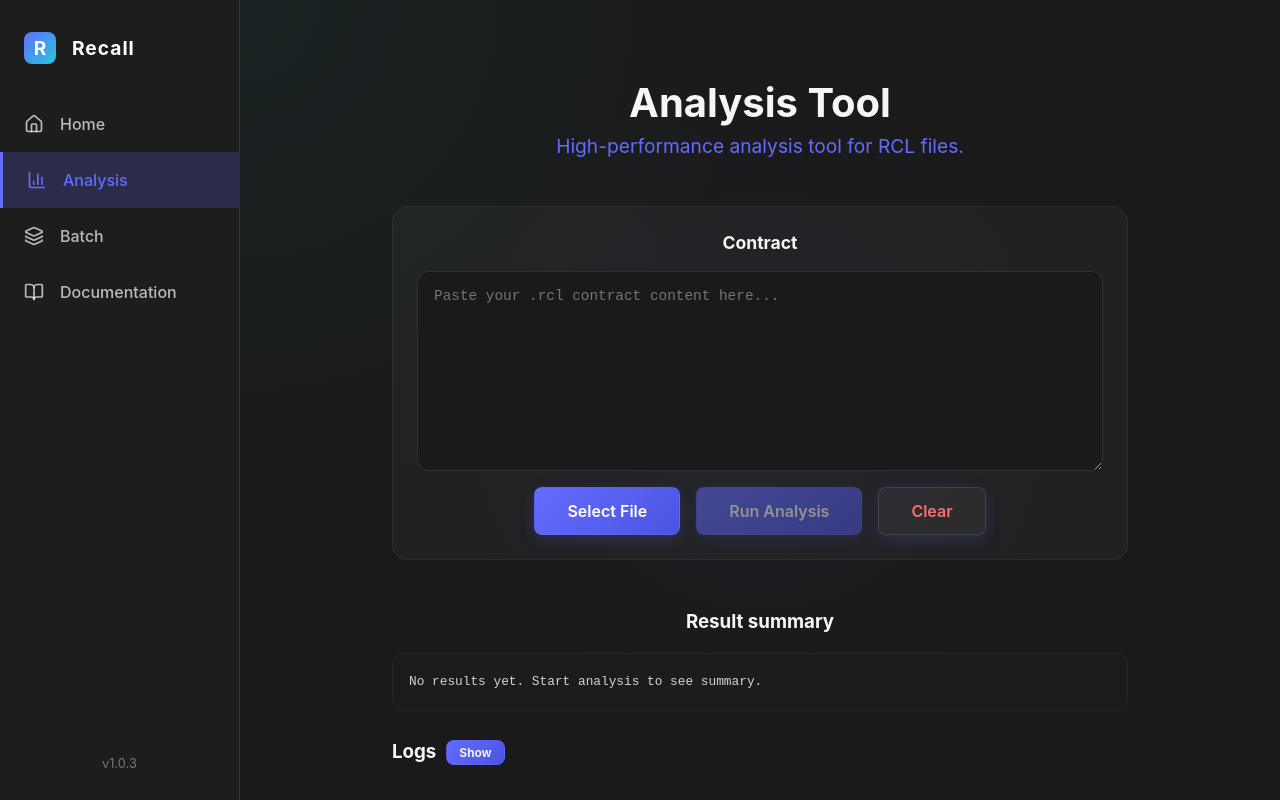
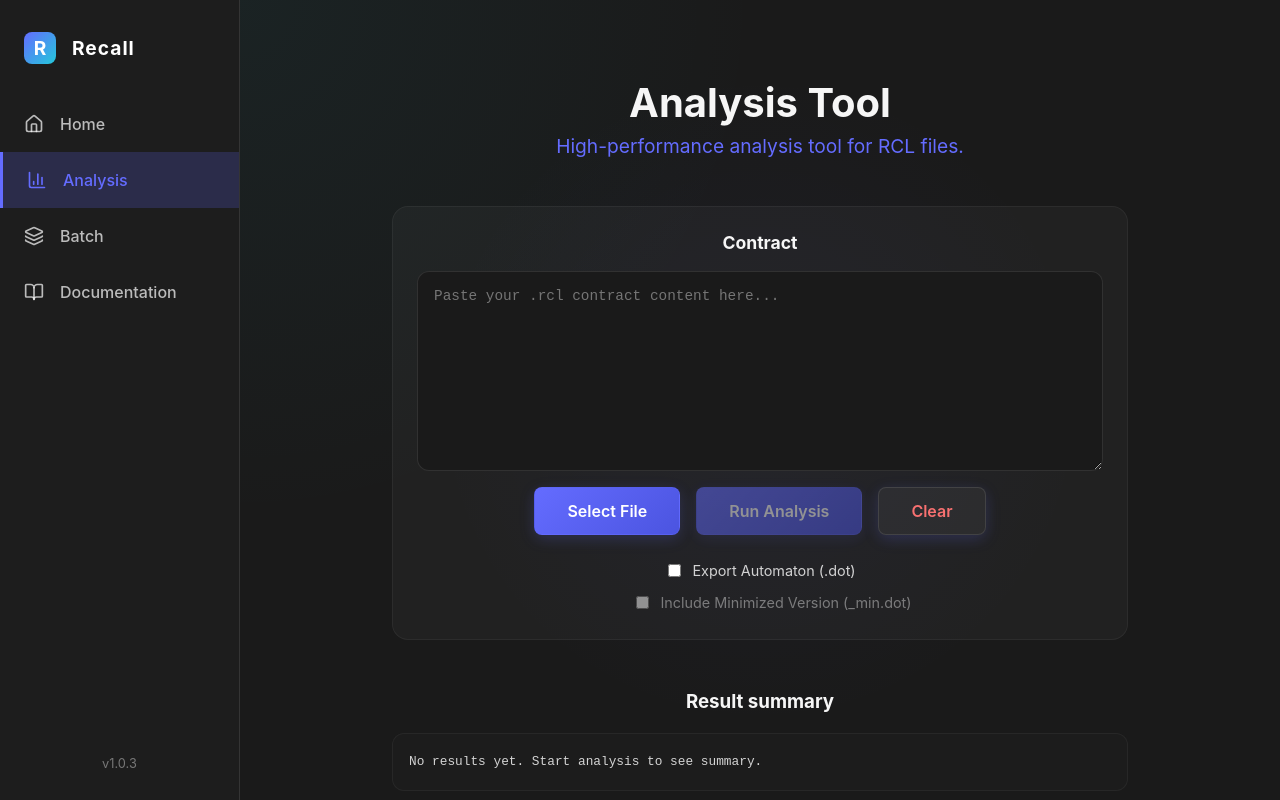
Before and after one commit to pilati06/recall-tauri, a React (Vite) app: page / in a window 1280 px wide. Both pictures are taken after a click on the item "Analysis". Built offline with nearby package versions, Linux system fonts and the light colour scheme.

Commit message:
feat: Implement export automaton feature.

```diff
--- a/src/pages/AnalysisPage.tsx
+++ b/src/pages/AnalysisPage.tsx
@@ -15,6 +15,8 @@ export function AnalysisPage() {
   } = singleAnalysis;
 
   const [selectedMode] = useState('Default');
+  const [exportAutomaton, setExportAutomaton] = useState(false);
+  const [exportMinAutomaton, setExportMinAutomaton] = useState(false);
   const logsEndRef = useRef<HTMLDivElement>(null);
 
   useEffect(() => {
@@ -67,12 +69,16 @@ export function AnalysisPage() {
       if (filePath) {
         response = await invoke("process_file", {
           path: filePath,
-          mode: selectedMode
+          mode: selectedMode,
+          exportAutomaton,
+          exportMinAutomaton
         });
       } else {
         response = await invoke("analyze_text", {
           text: pastedText,
-          mode: selectedMode
+          mode: selectedMode,
+          exportAutomaton,
+          exportMinAutomaton
         });
       }
 
@@ -172,6 +178,60 @@ export function AnalysisPage() {
           >
             {isAnalyzing ? 'Stop Analysis' : 'Clear'}
           </button>
+        </div>
+
+        <div style={{
+          display: 'flex',
+          flexDirection: 'column',
+          alignItems: 'center',
+          marginTop: '0.5rem',
+          gap: '0.5rem'
+        }}>
+          <label style={{
+            display: 'flex',
+            alignItems: 'center',
+            gap: '0.5rem',
+            cursor: 'pointer',
+            fontSize: '0.9rem',
+            color: 'rgba(255, 255, 255, 0.8)'
+          }}>
+            <input
+              type="checkbox"
+              checked={exportAutomaton}
+              onChange={(e) => {
+                const checked = e.target.checked;
+                setExportAutomaton(checked);
+                if (!checked) setExportMinAutomaton(false);
+              }}
+              disabled={isAnalyzing}
+              style={{ cursor: 'pointer' }}
+            />
+            Export Automaton (.dot)
+          </label>
+
+          <label style={{
+            display: 'flex',
+            alignItems: 'center',
+            gap: '0.5rem',
+            cursor: 'pointer',
+            fontSize: '0.9rem',
+            color: 'rgba(255, 255, 255, 0.8)',
+            marginLeft: '1.5rem',
+            opacity: exportAutomaton ? 1 : 0.5
+          }}>
+            <input
+              type="checkbox"
+              checked={exportMinAutomaton}
+              onChange={(e) => {
+                const checked = e.target.checked;
+                setExportMinAutomaton(checked);
+                if (checked) setExportAutomaton(true);
+              }}
+              disabled={isAnalyzing}
+              style={{ cursor: 'pointer' }}
+            />
+            Include Minimized Version (_min.dot)
+          </label>
         </div>
       </div>
 
```
Also changed, not shown: 2 other files (tests, documents, lock files or other folders).
